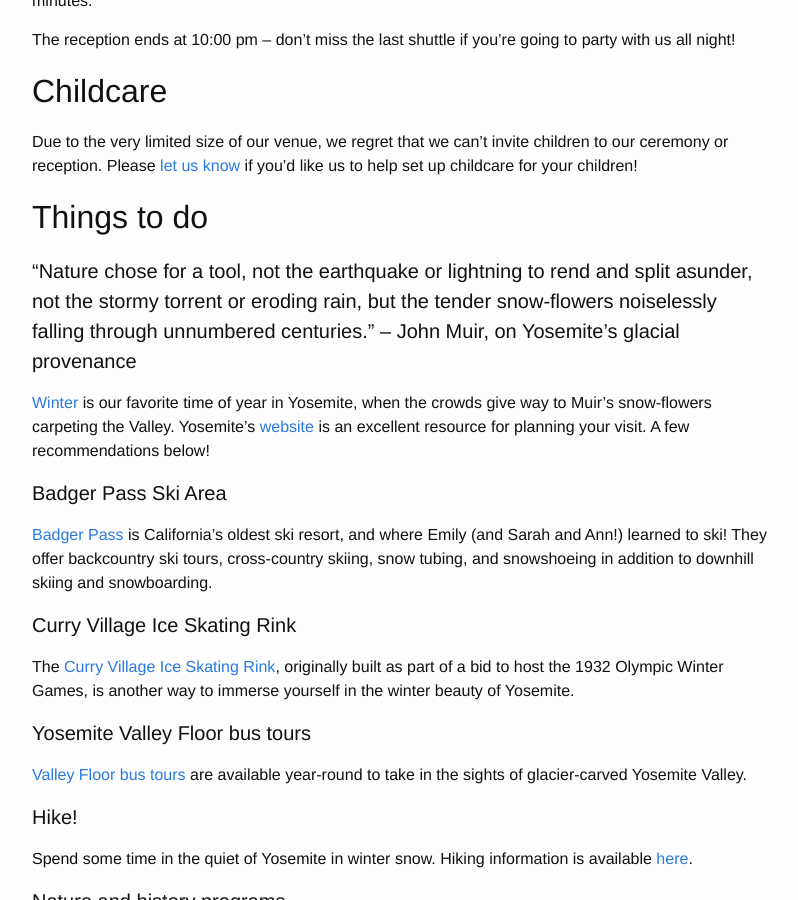
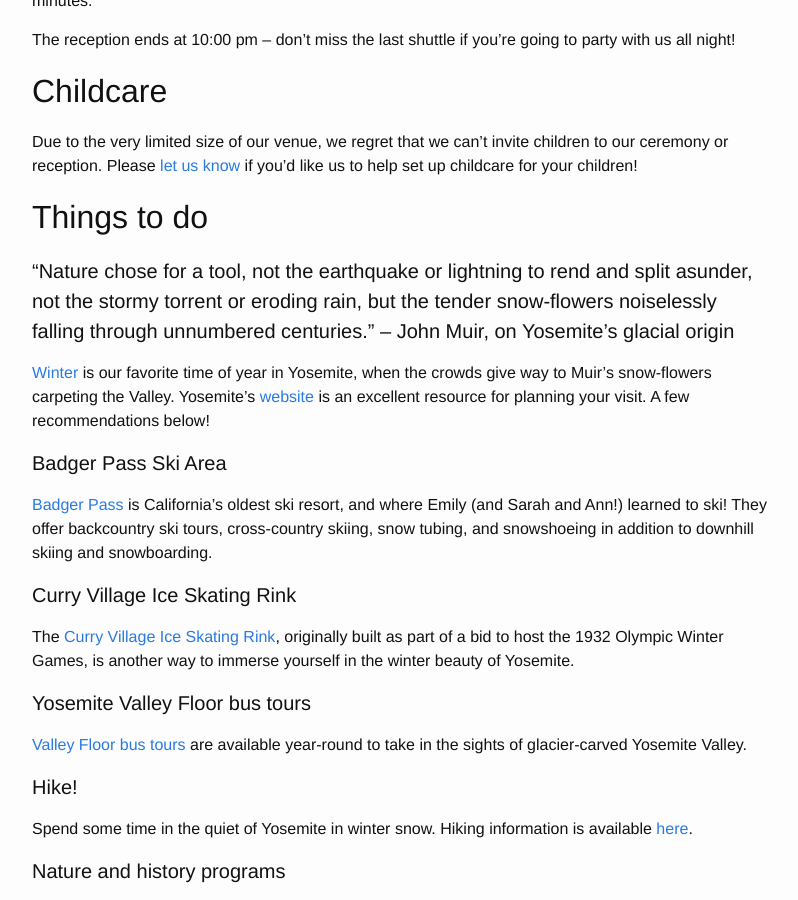
Before and after one commit to j-e-yosemite/j-e-yosemite.github.io, a Jekyll site: the page built from details.md, in a window 1280 px wide and 900 px high, scrolled down 1487 px. Shown: the whole window, without its empty margins (238-1036 px from the left). Built offline with Jekyll 4.4.1, drawn with Linux system fonts in a browser that asks for light colours.

Commit message:
Small change

```diff
--- a/details.md
+++ b/details.md
@@ -64,7 +64,7 @@
 
 ## Things to do
 
-#### "Nature chose for a tool, not the earthquake or lightning to rend and split asunder, not the stormy torrent or eroding rain, but the tender snow-flowers noiselessly falling through unnumbered centuries." -- John Muir, on Yosemite's glacial provenance
+#### "Nature chose for a tool, not the earthquake or lightning to rend and split asunder, not the stormy torrent or eroding rain, but the tender snow-flowers noiselessly falling through unnumbered centuries." -- John Muir, on Yosemite's glacial origin
 
 [Winter](http://www.nps.gov/yose/planyourvisit/winter.htm) is our favorite time of year in Yosemite, when the crowds give way to Muir's snow-flowers carpeting the Valley. Yosemite's [website](http://www.travelyosemite.com/) is an excellent resource for planning your visit. A few recommendations below!
 
```
